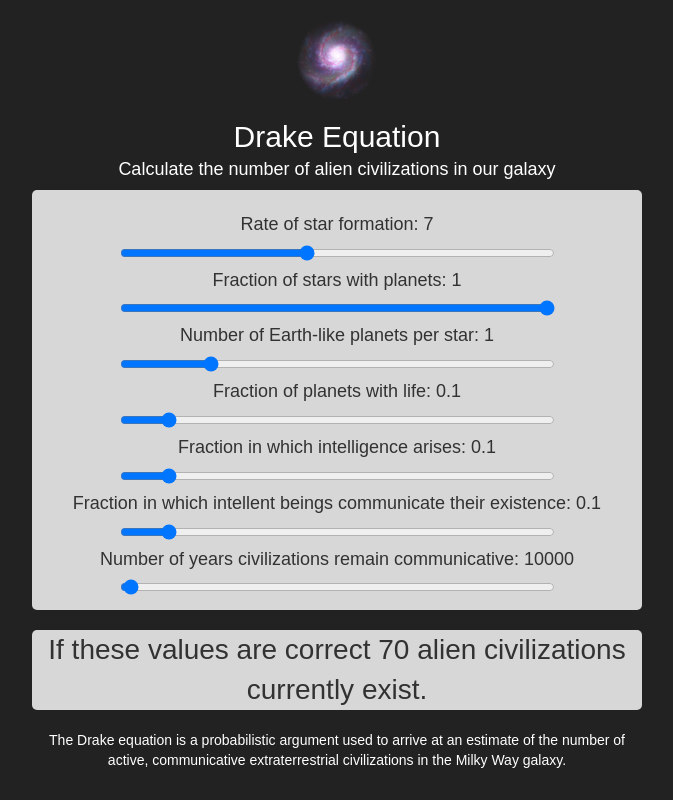
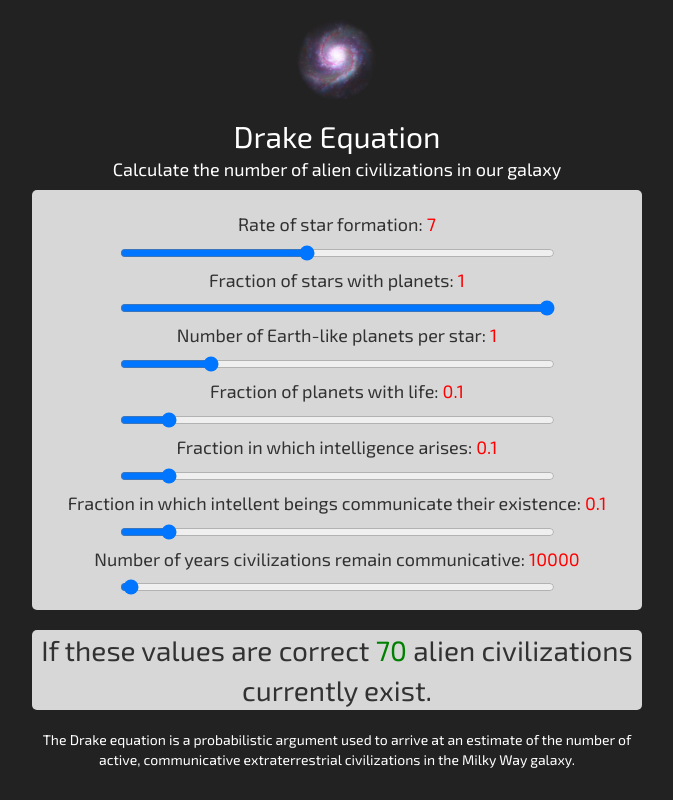
Before and after one commit to plmok61/drake-equation-react, a React (Create React App) app: page / in a window 1280 px wide. Shown: the whole page, without its empty margins (303-976 px from the left). Built offline with nearby package versions, Linux system fonts and the light colour scheme.

Commit message:
adds fonts and color to text

```diff
--- a/public/index.html
+++ b/public/index.html
@@ -3,6 +3,8 @@
   <head>
     <meta charset="utf-8">
     <meta name="viewport" content="width=device-width, initial-scale=1">
+    <link href="https://fonts.googleapis.com/css?family=Audiowide" rel="stylesheet">
+    <link href="https://fonts.googleapis.com/css?family=Exo+2" rel="stylesheet">
     <link rel="stylesheet" href="https://maxcdn.bootstrapcdn.com/bootstrap/latest/css/bootstrap.min.css">
     <link rel="shortcut icon" href="%PUBLIC_URL%/favicon.ico">
     <!--
--- a/src/DrakeInput.js
+++ b/src/DrakeInput.js
@@ -19,7 +19,7 @@ export default class DrakeInput extends Component {
   render () {
     return (
       <div>
-        <h4>{this.props.descriptionText}{this.state.value}</h4>
+        <h4>{this.props.descriptionText}<span className="input-value">{this.state.value}</span></h4>
         <input
           className='drake-input'
           type='range'
--- a/src/Result.js
+++ b/src/Result.js
@@ -3,7 +3,7 @@ import './assets/App.css';
 
 const Result = (props) =>
   <div className="result">
-    If these values are correct {props.numCivs} alien civilizations currently exist.
+    If these values are correct <span className="result-value">{props.numCivs}</span> alien civilizations currently exist.
   </div>
 
 
--- a/src/assets/App.css
+++ b/src/assets/App.css
@@ -1,5 +1,10 @@
 .App {
   text-align: center;
+  font-family: 'Exo 2', sans-serif;
+}
+
+h1, h2, {
+  font-family: 'Audiowide', cursive;
 }
 
 .App-logo {
@@ -38,12 +43,20 @@ input[type=range] {
   margin: auto;
 }
 
+.input-value {
+  color: red;
+}
+
 .result {
   font-size: 2em;
   background-color: #d7d7d7;
   border-radius: 5px;
   color: #323232;
   margin: 20px 0 20px 0;
+}
+
+.result-value {
+  color: green;
 }
 
 .hide {
```
